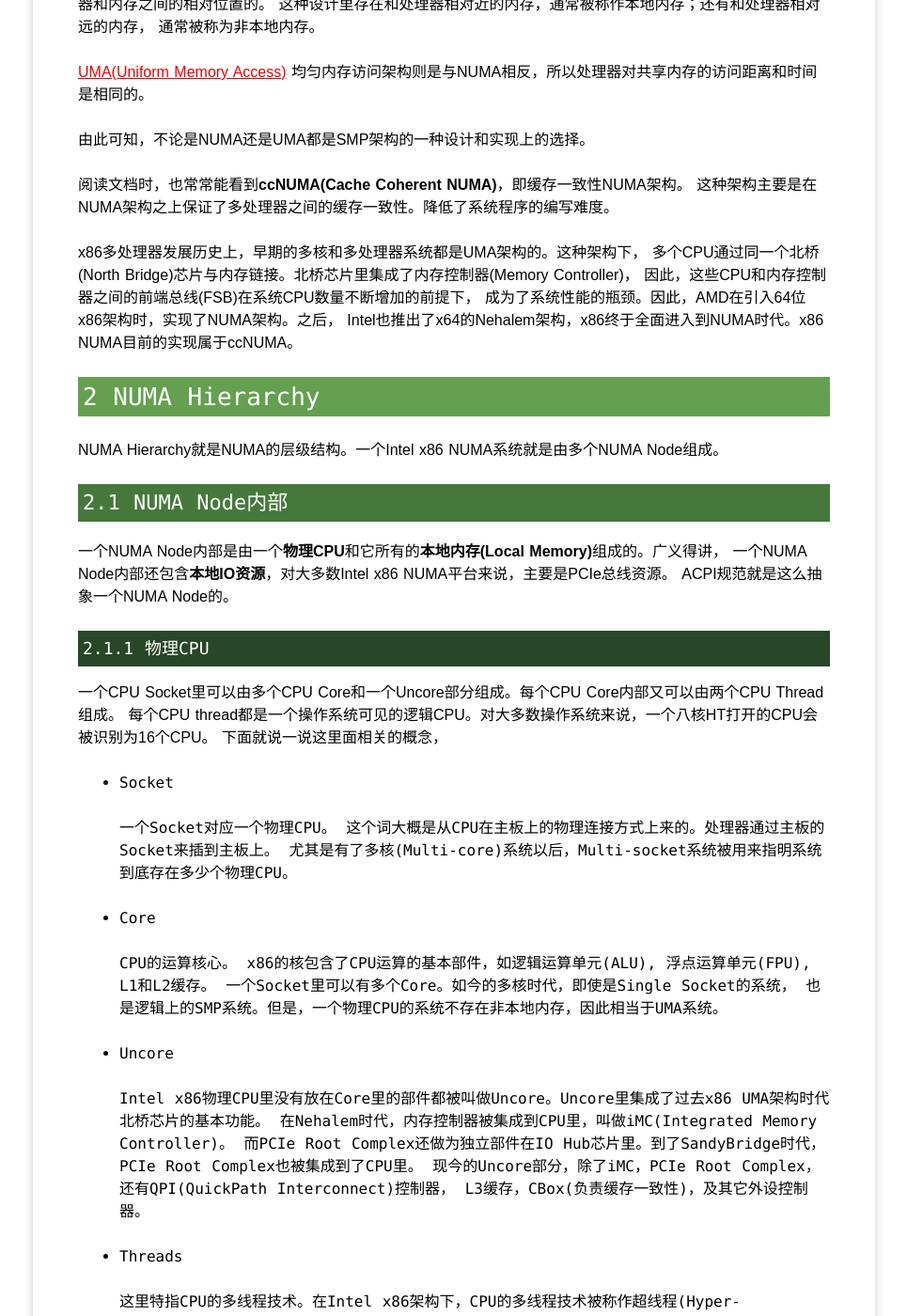
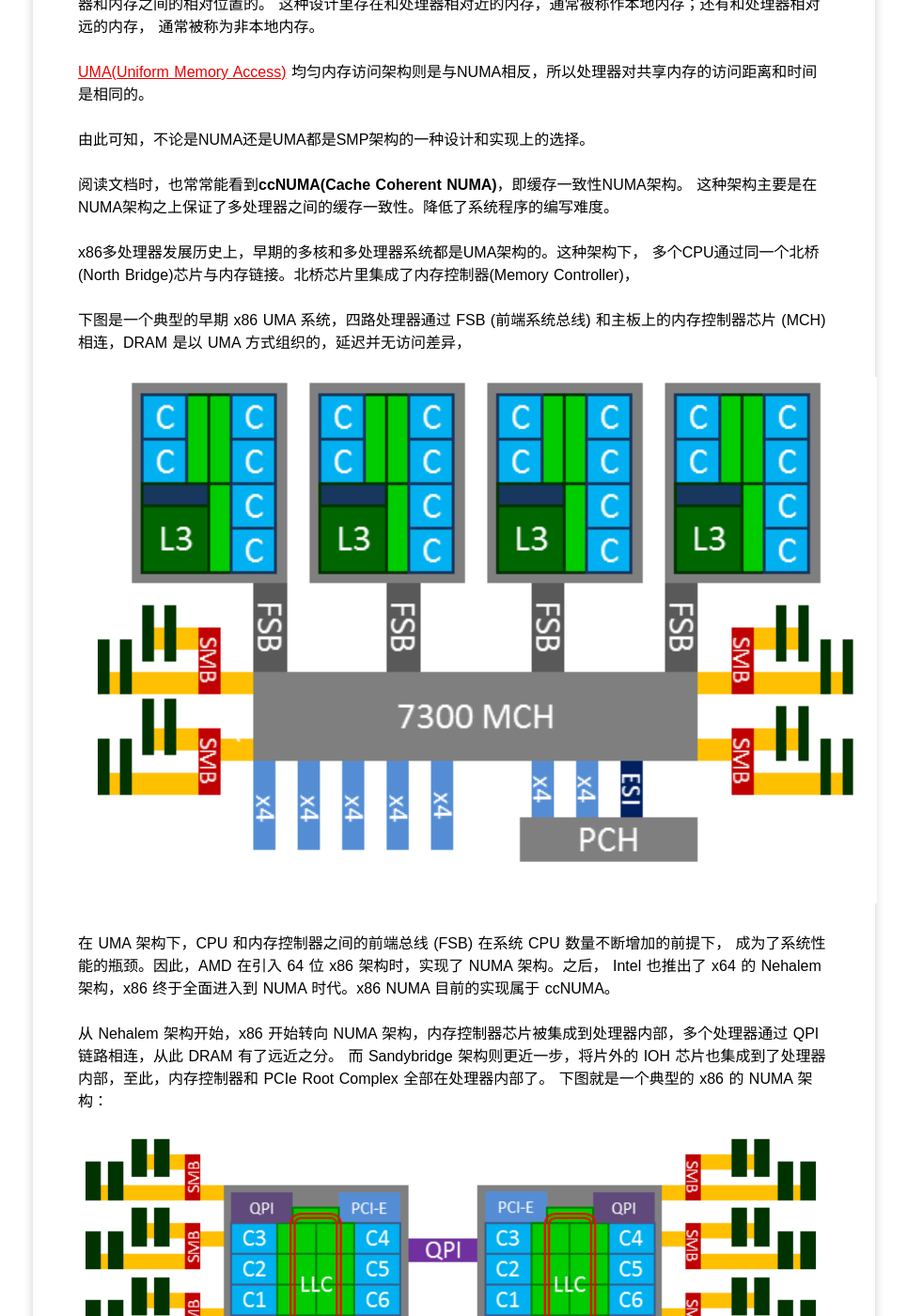
Before and after one commit to yangoliver/yangoliver.github.io, a Jekyll site: the page built from _posts/2016/2016-02-04-linux-numa-optimization-1.md, in a window 1280 px wide and 1400 px high, scrolled down 1241 px. Shown: the whole window at 94% size, without its empty margins (157-1122 px from the left). Built offline with Jekyll 4.4.1, drawn with Linux system fonts in a browser that asks for light colours; comment, search, counter and statistics services are not loaded; some of the changed text lies outside the part shown.

Commit message:
update: added x86 numa pictures
Signed-off-by: Yong Yang <yangoliver@gmail.com>

```diff
--- a/_posts/2016/2016-02-04-linux-numa-optimization-1.md
+++ b/_posts/2016/2016-02-04-linux-numa-optimization-1.md
@@ -52,9 +52,20 @@
 
 x86多处理器发展历史上，早期的多核和多处理器系统都是UMA架构的。这种架构下，
 多个CPU通过同一个北桥(North Bridge)芯片与内存链接。北桥芯片里集成了内存控制器(Memory Controller)，
-因此，这些CPU和内存控制器之间的前端总线(FSB)在系统CPU数量不断增加的前提下，
-成为了系统性能的瓶颈。因此，AMD在引入64位x86架构时，实现了NUMA架构。之后，
-Intel也推出了x64的Nehalem架构，x86终于全面进入到NUMA时代。x86 NUMA目前的实现属于ccNUMA。
+
+下图是一个典型的早期 x86 UMA 系统，四路处理器通过 FSB (前端系统总线) 和主板上的内存控制器芯片 (MCH) 相连，DRAM 是以 UMA 方式组织的，延迟并无访问差异，
+
+![x86 UMA](http://oliveryang.net/media/images/2018/numa-fsb-3.png)
+
+在 UMA 架构下，CPU 和内存控制器之间的前端总线 (FSB) 在系统 CPU 数量不断增加的前提下，
+成为了系统性能的瓶颈。因此，AMD 在引入 64 位 x86 架构时，实现了 NUMA 架构。之后，
+Intel 也推出了 x64 的 Nehalem 架构，x86 终于全面进入到 NUMA 时代。x86 NUMA 目前的实现属于 ccNUMA。
+
+从 Nehalem 架构开始，x86 开始转向 NUMA 架构，内存控制器芯片被集成到处理器内部，多个处理器通过 QPI 链路相连，从此 DRAM 有了远近之分。
+而 Sandybridge 架构则更近一步，将片外的 IOH 芯片也集成到了处理器内部，至此，内存控制器和 PCIe Root Complex 全部在处理器内部了。
+下图就是一个典型的 x86 的 NUMA 架构：
+
+<img src="/media/images/2018/numa-imc-iio-smb-4.png" width="100%" height="100%" />
 
 ## 2 NUMA Hierarchy
 
@@ -100,6 +111,11 @@
   这样在最小的硬件投入下提高了CPU在多线程软件工作负载下的性能，提高了硬件使用效率。
   x86的超线程技术出现早于NUMA架构。
 
+以下图为例，1 个 x86 CPU Socket 有 4 个物理 Core，每个 Core 有两个 HT (Hyper Thread)，L1 L2 Cache 被两个 HT 共享，
+而 L3 Cache 则在 Socket 内，被所有 4 个 Core 共享，
+
+<img src="/media/images/2018/cache-ht-hierarchy-2.jpg" width="100%" height="100%" />
+
 #### 2.1.2 本地内存
 
 在Intel x86平台上，所谓本地内存，就是CPU可以经过Uncore部件里的iMC访问到的内存。而那些非本地的，
@@ -131,12 +147,16 @@
 [QPI((QuickPath Interconnect) Link](https://en.wikipedia.org/wiki/Intel_QuickPath_Interconnect)的。
 CPU的Uncore部分有QPI的控制器来控制CPU到QPI的数据访问。
 
-不借助第三方的Node Controller，2/4/8个NUMA Node(取决于具体架构)可以通过QPI(QuickPath Interconnect)总线互联起来，
+不借助第三方的 Node Controller，2 或 4 个 NUMA Node (取决于具体架构)可以通过 QPI(QuickPath Interconnect) 总线互联起来，
 构成一个NUMA系统。例如，[SGI UV计算机系统](http://www.sgi.com/products/servers/uv/index.html)，
-它就是借助自家的SGI NUMAlink®互联技术来达到4到256个CPU socket扩展的能力的。这是一个SMP系统，
-所以支持运行一个Linux操作系统实例去管理系统。在我的另一篇文章
+它就是借助自家的 SGI NUMAlink® 互联技术来达到 4 到 256 个 CPU socket 扩展的能力的。这是一个 SMP 系统，
+所以支持运行一个 Linux 操作系统实例去管理系统。在我的另一篇文章
 [Pitfalls Of TSC Usage](http://oliveryang.net/2015/09/pitfalls-of-TSC-usage)
-曾经提到过SGI UV平台上遇到的TSC同步的问题(见3.1.2小节)。
+曾经提到过 SGI UV 平台上遇到的TSC同步的问题(见3.1.2小节)。
+
+下图就是一个利用 QPI Switch 互联的 8 NUMA Node 的 x86 系统，
+
+<img src="/media/images/2018/numa-imc-iio-qpi-switch-3.png" width="100%" height="100%" />
 
 ## 3. NUMA Affinity
 
```
